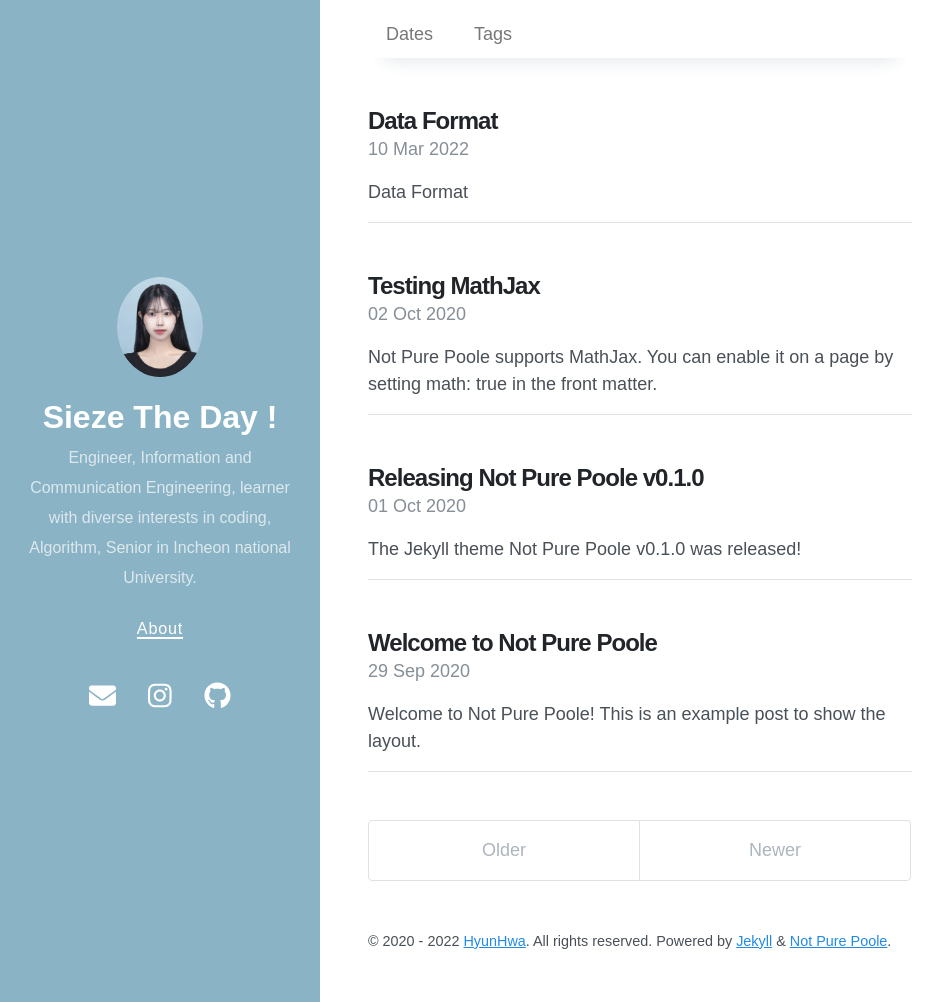
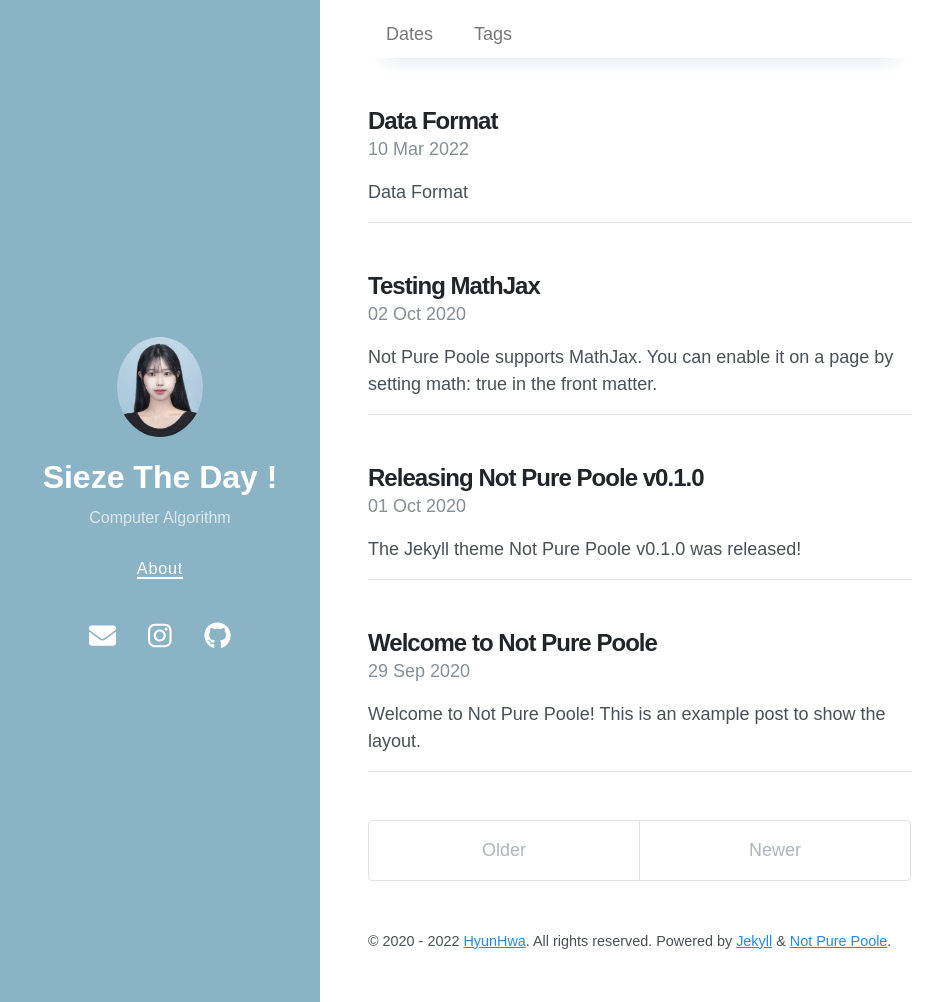
Before and after one commit to hyunnna/algorithm, a Jekyll site: the page built from index.html, in a window 1280 px wide and 1002 px high. Shown: the whole window, without its empty margins (0-946 px from the left). Built offline with Jekyll 4.4.1, drawn with Linux system fonts in a browser that asks for light colours; nearby versions of some CDN libraries; the list of posts is cut into pages by our own code.

Commit message:
Update _config.yml

```diff
--- a/_config.yml
+++ b/_config.yml
@@ -1,6 +1,6 @@
 # Setup
 title: Sieze The Day !
-description:  Engineer, Information and Communication Engineering, learner with diverse interests in coding, Algorithm, Senior in Incheon national University.
+description:  Computer Algorithm
 url: https://hyunnna.github.io
 avatar: /me.jpg
 paginate: 5
@@ -33,7 +33,7 @@ instagram:
   card: summary
 logo: link.png
 social:
-  name: Songzi Vong
+  name: HyunHwa Jung
   links:
     - https://www.instagram.com/_h_hwa
     - https://github.com/hyunnna
```
